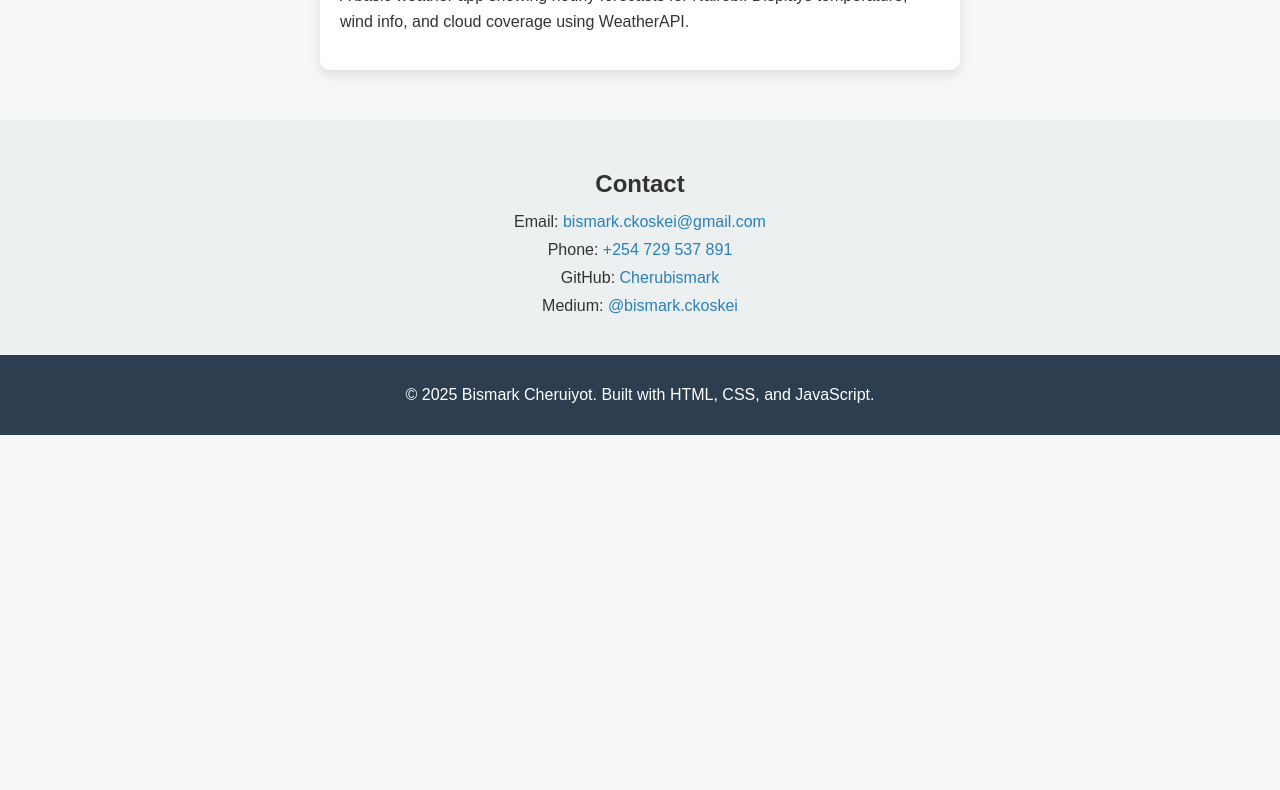
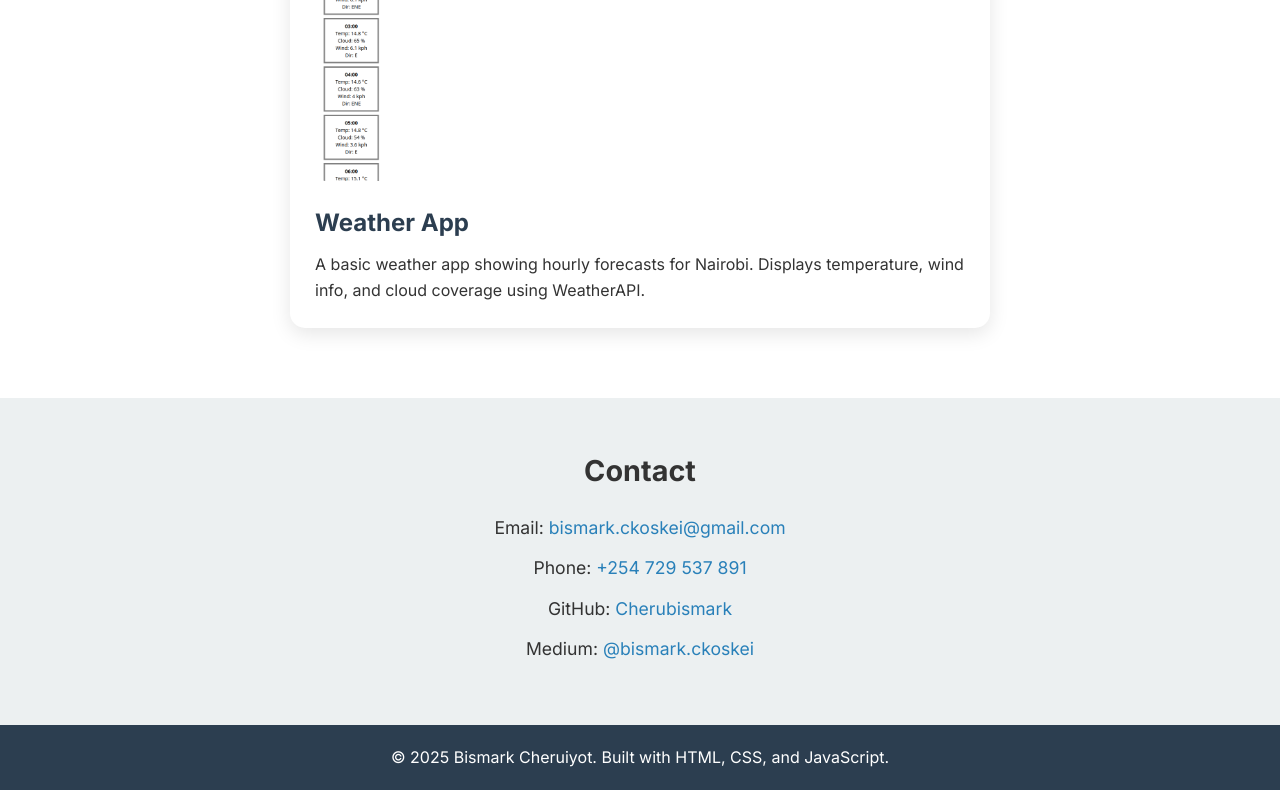
Before and after one commit to Cherubismark/portfolio, a plain HTML site: page index.html in a window 1280 px wide. Shown: the part 1795-2585 px from the top of the page. Before the commit the page ends 2230 px from the top, so only its background shows below. Drawn offline with Linux system fonts and the light colour scheme.

Commit message:
adding styles

```diff
--- a/index.html
+++ b/index.html
@@ -4,6 +4,7 @@
   <meta charset="UTF-8" />
   <meta name="viewport" content="width=device-width, initial-scale=1.0"/>
   <title>Bismark Cheruiyot - Portfolio</title>
+  <link href="https://fonts.googleapis.com/css2?family=Inter:wght@400;600;700&display=swap" rel="stylesheet">
   <link rel="stylesheet" href="style.css" />
 </head>
 <body>
@@ -21,25 +22,19 @@
     <div class="project-card">
       <img src="images/product-shop.png" alt="Product Shop Screenshot" />
       <h3>Product Shop</h3>
-      <p>
-        A beginner-friendly web project that displays products from the Fake Store API. Shows image, title, price, description, rating, and category.
-      </p>
+      <p>A beginner-friendly web project that displays products from the Fake Store API. Shows image, title, price, description, rating, and category.</p>
     </div>
 
     <div class="project-card">
       <img src="images/todo-list.png" alt="To-Do List Screenshot" />
       <h3>To-Do List</h3>
-      <p>
-        A simple To-Do List app built with HTML, CSS, and JavaScript. Allows adding and deleting tasks with titles and descriptions.
-      </p>
+      <p>A simple To-Do List app built with HTML, CSS, and JavaScript. Allows adding and deleting tasks with titles and descriptions.</p>
     </div>
 
     <div class="project-card">
       <img src="images/weather-app.png" alt="Weather App Screenshot" />
       <h3>Weather App</h3>
-      <p>
-        A basic weather app showing hourly forecasts for Nairobi. Displays temperature, wind info, and cloud coverage using WeatherAPI.
-      </p>
+      <p>A basic weather app showing hourly forecasts for Nairobi. Displays temperature, wind info, and cloud coverage using WeatherAPI.</p>
     </div>
   </section>
 
@@ -54,7 +49,7 @@
   </section>
 
   <footer>
-    <p>© <Span id="year"></Span> Bismark Cheruiyot. Built with HTML, CSS, and JavaScript.</p>
+    <p>© <span id="year"></span> Bismark Cheruiyot. Built with HTML, CSS, and JavaScript.</p>
   </footer>
 
   <script src="script.js"></script>
--- a/style.css
+++ b/style.css
@@ -1,95 +1,121 @@
-body {
-  font-family: Arial, sans-serif;
+* {
+  box-sizing: border-box;
   margin: 0;
   padding: 0;
-  background: #f4f6f8;
+}
+
+body {
+  font-family: 'Inter', sans-serif;
+  background: #f8f9fa;
   color: #333;
+  line-height: 1.6;
 }
 
 header {
-  background-color: #2c3e50;
+  background: linear-gradient(90deg, #2c3e50, #34495e);
   color: white;
-  padding: 30px 20px;
+  padding: 60px 20px;
   text-align: center;
 }
 
 header h1 {
+  font-size: 2.5em;
   margin-bottom: 10px;
+}
+
+header p {
+  font-size: 1.1em;
+  max-width: 800px;
+  margin: 0 auto;
 }
 
 header a {
   color: #f1c40f;
-  text-decoration: none;
+  text-decoration: underline;
 }
 
 .projects {
-  padding: 30px 20px;
+  padding: 50px 20px;
   text-align: center;
+  background-color: #fff;
 }
 
 .projects h2 {
-  margin-bottom: 20px;
-  font-size: 28px;
+  font-size: 2em;
+  margin-bottom: 40px;
   color: #2c3e50;
 }
 
 .project-card {
-  background: white;
-  padding: 20px;
+  background: #ffffff;
+  padding: 25px;
   margin: 20px auto;
   width: 90%;
-  max-width: 600px;
-  border-radius: 10px;
-  box-shadow: 0 4px 12px rgba(0, 0, 0, 0.1);
+  max-width: 700px;
+  border-radius: 15px;
+  box-shadow: 0 6px 20px rgba(0, 0, 0, 0.1);
   text-align: left;
+  transition: transform 0.3s ease, box-shadow 0.3s ease;
+}
+
+.project-card:hover {
+  transform: translateY(-5px);
+  box-shadow: 0 10px 30px rgba(0, 0, 0, 0.15);
 }
 
 .project-card img {
   width: 100%;
   height: auto;
-  border-radius: 5px;
+  border-radius: 10px;
 }
 
 .project-card h3 {
   margin-top: 15px;
   color: #2c3e50;
+  font-size: 1.5em;
 }
 
 .project-card p {
-  margin-top: 5px;
-  line-height: 1.6;
+  margin-top: 10px;
+  font-size: 1em;
 }
 
 .contact {
   background-color: #ecf0f1;
-  padding: 30px 20px;
+  padding: 50px 20px;
   text-align: center;
 }
 
 .contact h2 {
-  margin-bottom: 15px;
-  font-size: 24px;
+  font-size: 1.8em;
+  margin-bottom: 20px;
 }
 
 .contact ul {
   list-style: none;
   padding: 0;
-  margin: 0;
+  margin: 0 auto;
+  max-width: 600px;
 }
 
 .contact li {
-  margin: 10px 0;
-  font-size: 16px;
+  margin: 12px 0;
+  font-size: 1.1em;
 }
 
 .contact a {
   text-decoration: none;
   color: #2980b9;
+  transition: color 0.3s ease;
+}
+
+.contact a:hover {
+  color: #1c5980;
 }
 
 footer {
   text-align: center;
-  padding: 15px;
+  padding: 20px;
   background-color: #2c3e50;
   color: white;
 }
```
